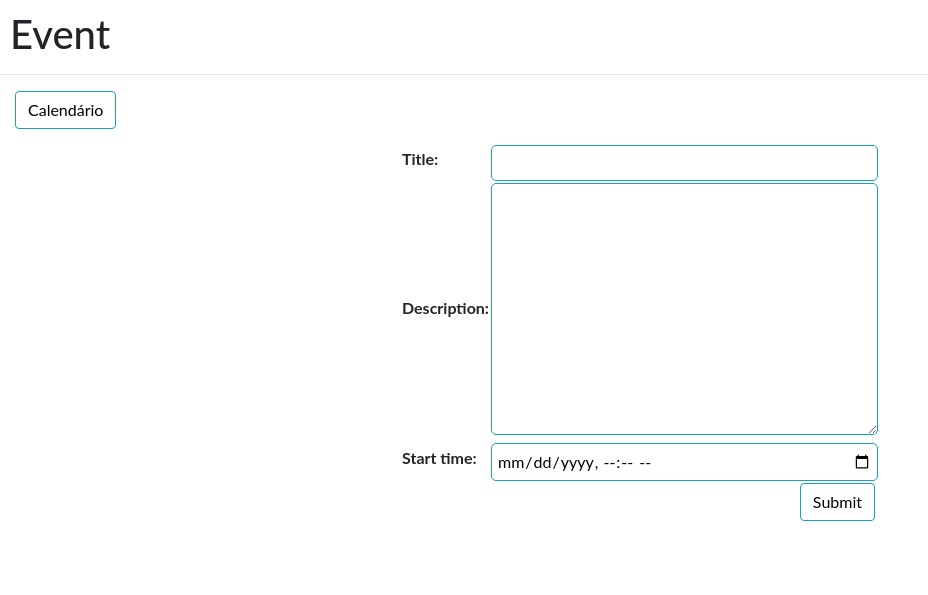
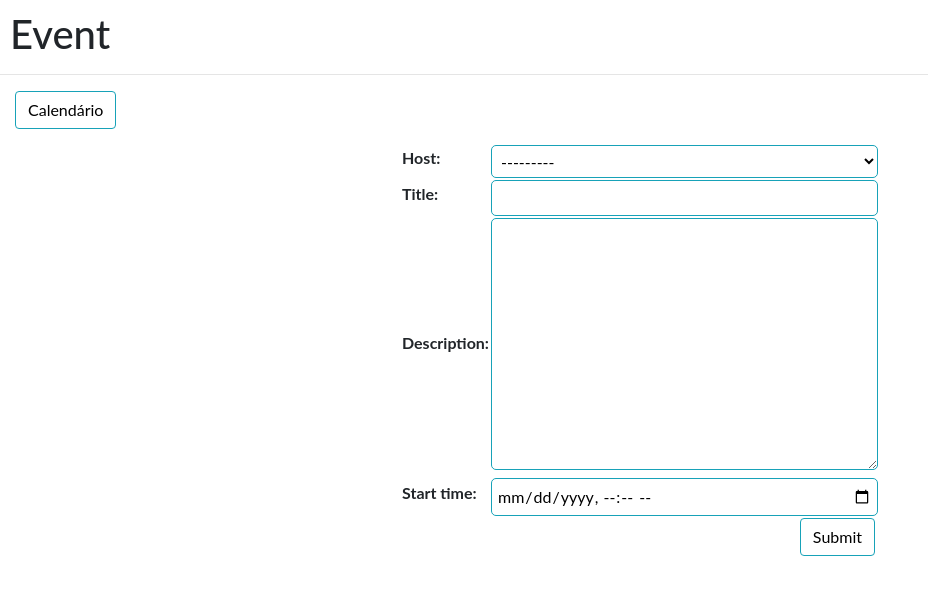
Before and after one commit to Agendamento-Garagem/back, a Django app: a page that uses cal/templates/cal/base.html in a window 1280 px wide. Shown: the top 595 px of the page, without its empty margins (0-928 px from the left). Run offline with Django 3.2, Linux system fonts and the light colour scheme; the visitor is signed in with stand-in values (Sample User, id 1); data comes from the database, SQL or seed files in the repository; some libraries are stand-ins or nearby versions.

Commit message:
host de eventos

```diff
--- a/cal/models.py
+++ b/cal/models.py
@@ -1,8 +1,10 @@
 from django.db import models
 from django.urls import reverse
+from django.contrib.auth.models import User
 
 
 class Event(models.Model):
+    host = models.ForeignKey(User, on_delete=models.SET_NULL, null=True)
     title = models.CharField(max_length=200)
     description = models.TextField()
     start_time = models.DateTimeField()
--- a/cal/templates/cal/info.html
+++ b/cal/templates/cal/info.html
@@ -11,15 +11,18 @@
 
 <div class="informacao">
     <h2><strong>Nome do agendamento: </strong>{{evento.title}}</h2>
+    <h2><strong>Host: </strong>{{evento.host}}</h2>
     <h2><strong>Descrição: </strong>{{evento.description}}</h2>
     <h2><strong>Data e hora: </strong>{{evento.start_time}}</h2>
 
 </div>
 
+{% if request.user == evento.host %}
 <div class="clearfix">
     <a class="btn btn-info left" href="{% url 'cal:event_edit' evento.id%}"> Editar </a>
 </div>
 <div class="clearfix">
     <a class="btn btn-info left" href="{% url 'cal:event_delete' evento.id%}"> Deletar </a>
 </div>
+{% endif %}
 {% endblock content %}
--- a/cal/views.py
+++ b/cal/views.py
@@ -79,6 +79,9 @@
     evento = Event.objects.get(id=pk)
     context = {'evento': evento}
 
+    if request.user != evento.host:
+        return('Você não tem acesso a essa área')
+
     if request.method == 'POST':
         evento.delete()
         return redirect('cal:calendar')
```
Also changed, not shown: cal/migrations/0002_event_host.py (added).
